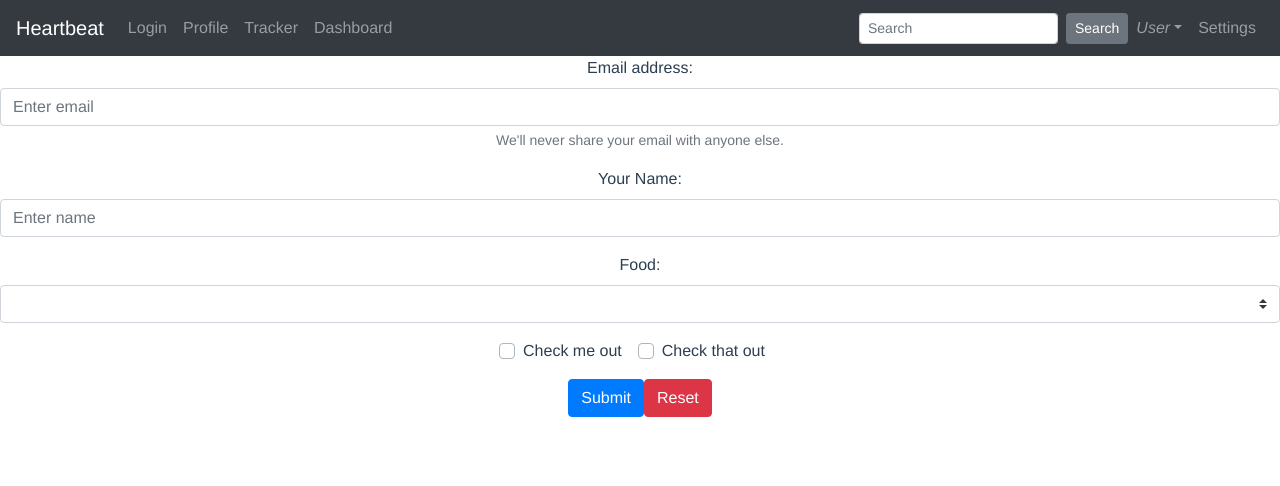
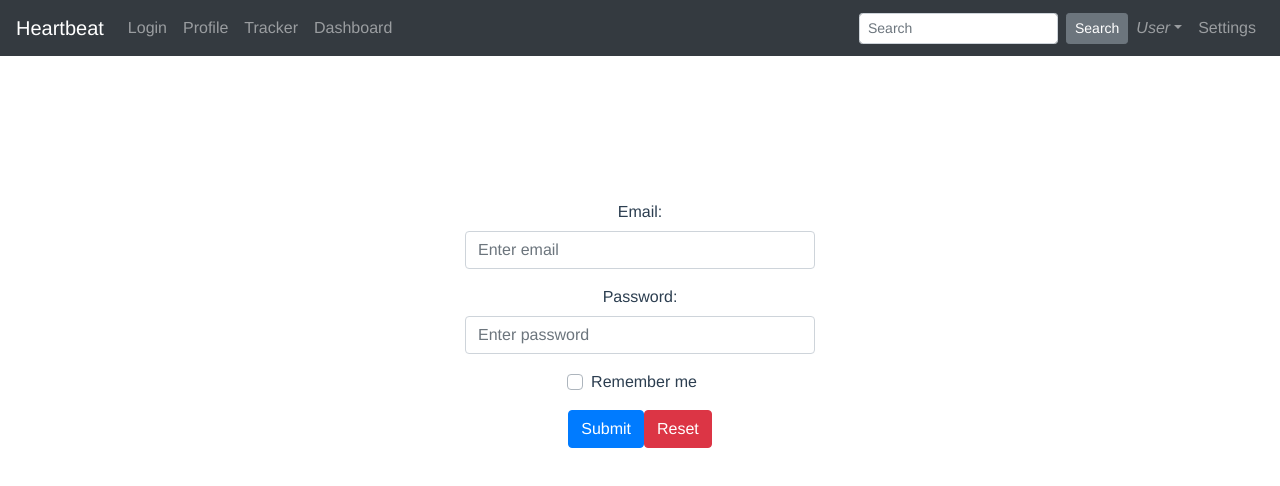
Before and after one commit to junhuhdev/heartbeat, a Vue app: page /login in a window 1280 px wide. Shown: the top 486 px of the page. Built offline with nearby package versions, Linux system fonts and the light colour scheme.

Commit message:
fixed login view

```diff
--- a/src/App.vue
+++ b/src/App.vue
@@ -1,7 +1,9 @@
 <template>
     <div id="app">
         <Navbar></Navbar>
-        <router-view/>
+        <transition name="fade" mode="out-in">
+            <router-view class="view"></router-view>
+        </transition>
     </div>
 </template>
 
@@ -20,7 +22,13 @@
     }
 </script>
 
+<!-- global CSS rules -->
 <style>
+    body {
+        margin: 0;
+        padding-top: 200px;
+    }
+
     #app {
         font-family: 'Avenir', Helvetica, Arial, sans-serif;
         -webkit-font-smoothing: antialiased;
--- a/src/components/menu/Navbar.vue
+++ b/src/components/menu/Navbar.vue
@@ -1,5 +1,5 @@
 <template>
-    <b-navbar toggleable="md" type="dark" variant="dark">
+    <b-navbar class="header" toggleable="md" type="dark" variant="dark">
         <b-navbar-toggle target="nav_collapse"></b-navbar-toggle>
         <b-navbar-brand to="/">Heartbeat</b-navbar-brand>
         <b-collapse is-nav id="nav_collapse">
@@ -42,4 +42,11 @@
 
 <style scoped>
 
+    .header {
+        position: fixed;
+        top: 0;
+        left: 0;
+        right: 0;
+    }
+
 </style>
--- a/src/router.ts
+++ b/src/router.ts
@@ -12,31 +12,11 @@ export default new Router({
     mode: 'history',
     base: process.env.BASE_URL,
     routes: [
-        {
-            path: '/',
-            name: 'home',
-            component: Home,
-        },
-        {
-            path: '/login',
-            name: 'login',
-            component: Login,
-        },
-        {
-            path: '/profile',
-            name: 'profile',
-            component: Profile,
-        },
-        {
-            path: '/dashboard',
-            name: 'dashboard',
-            component: Dashboard,
-        },
-        {
-            path: '/tracker',
-            name: 'tracker',
-            component: Tracker,
-        },
+        {path: '/', name: 'home', component: Home},
+        {path: '/login', name: 'login', component: Login},
+        {path: '/profile', name: 'profile', component: Profile},
+        {path: '/dashboard', name: 'dashboard', component: Dashboard},
+        {path: '/tracker', name: 'tracker', component: Tracker},
         {
             path: '/about',
             name: 'about',
--- a/src/views/Login.vue
+++ b/src/views/Login.vue
@@ -1,42 +1,34 @@
 <template>
-    <div>
-        <b-form @submit="onSubmit" >
-            <b-form-group id="exampleInputGroup1"
-                          label="Email address:"
-                          label-for="exampleInput1"
-                          description="We'll never share your email with anyone else.">
+    <div class="container">
+        <div class="row">
+            <div class="col-md-4 offset-md-4">
+                <b-form @submit="onSubmit" @reset="onReset" v-if="show">
+                    <b-form-group label-text-align="left" label="Email:">
                         <b-form-input id="exampleInput1"
                                       type="email"
+                                      v-model="form.email"
                                       required
                                       placeholder="Enter email">
                         </b-form-input>
                     </b-form-group>
-            <b-form-group id="exampleInputGroup2"
-                          label="Your Name:"
-                          label-for="exampleInput2">
+                    <b-form-group label-text-align="left" label="Password:">
                         <b-form-input id="exampleInput2"
-                              type="text"
+                                      type="password"
+                                      v-model="form.name"
                                       required
-                              placeholder="Enter name">
+                                      placeholder="Enter password">
                         </b-form-input>
                     </b-form-group>
-            <b-form-group id="exampleInputGroup3"
-                          label="Food:"
-                          label-for="exampleInput3">
-                <b-form-select id="exampleInput3"
-                               :options="foods"
-                               required>
-                </b-form-select>
-            </b-form-group>
                     <b-form-group id="exampleGroup4">
-                <b-form-checkbox-group id="exampleChecks">
-                    <b-form-checkbox value="me">Check me out</b-form-checkbox>
-                    <b-form-checkbox value="that">Check that out</b-form-checkbox>
+                        <b-form-checkbox-group v-model="form.checked" id="exampleChecks">
+                            <b-form-checkbox value="me">Remember me</b-form-checkbox>
                         </b-form-checkbox-group>
                     </b-form-group>
                     <b-button type="submit" variant="primary">Submit</b-button>
                     <b-button type="reset" variant="danger">Reset</b-button>
                 </b-form>
+            </div>
+        </div>
     </div>
 </template>
 
@@ -49,6 +41,34 @@
 
     export default class Login extends Vue {
 
+        data() {
+            return {
+                form: {
+                    email: '',
+                    name: '',
+                    food: null,
+                    checked: []
+                },
+                foods: [
+                    {text: 'Select One', value: null},
+                    'Carrots', 'Beans', 'Tomatoes', 'Corn'
+                ],
+                show: true
+            };
+        }
+
+        show() {
+
+        }
+
+        onSubmit(event) {
+
+        }
+
+        onReset(event) {
+
+        }
+
     };
 </script>
 
```
Lines whose indentation alone changed are shown as unchanged.
